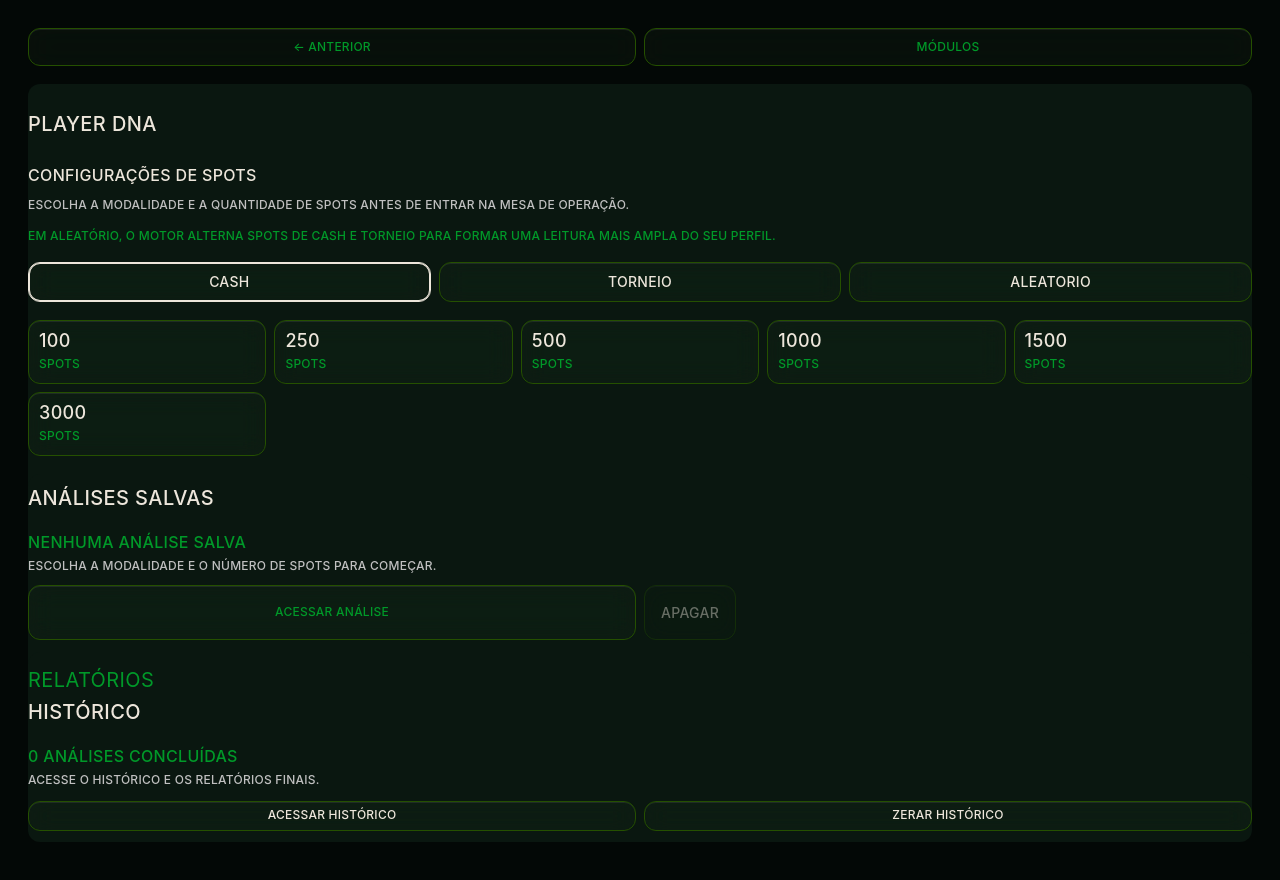
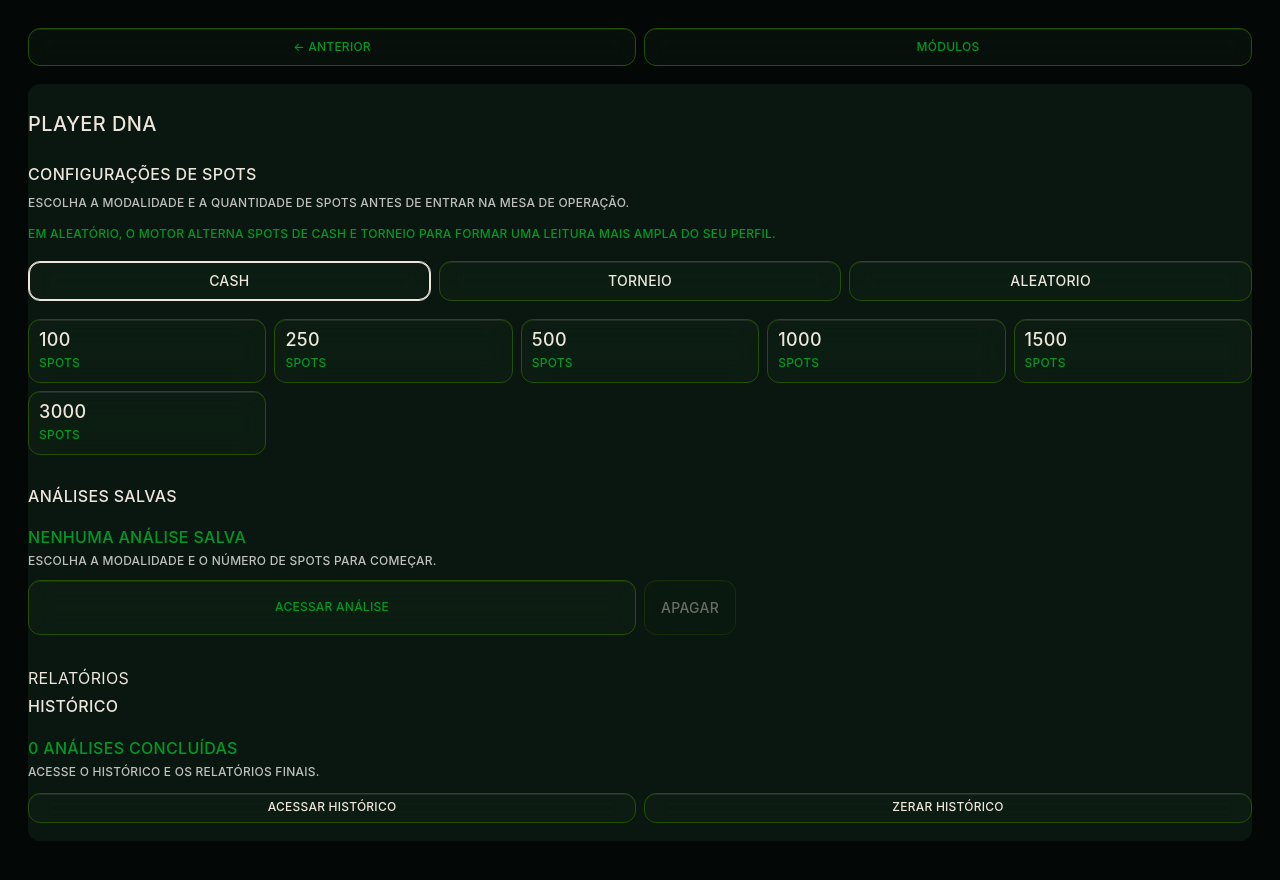
Before and after one commit to SkyareCom/gemeo.stackup.holdem-heroes, a Next.js app: page /player-dna in a window 1280 px wide. Shown: the top 880 px of the page. Built offline with nearby package versions, Linux system fonts and the light colour scheme; a web font is replaced by a local one.

Commit message:
style(player-dna): standardize setup section headings

```diff
--- a/app/player-dna/player-dna-typography.css
+++ b/app/player-dna/player-dna-typography.css
@@ -108,13 +108,22 @@ html body main.player-dna-page [class*="track"] i{
   font-size:10px!important;
 }
 
-/* Main Player DNA setup headings. */
-.player-dna-page .profile-panel > div > div:first-child > .eyebrow,
-.player-dna-page .saved-analysis-title,
-.player-dna-page .history-eyebrow{
+/* Setup section titles: Configurações, Análises, Histórico, Relatórios. */
+html body main.player-dna-page section.profile-panel h2,
+html body main.player-dna-page section.profile-panel .eyebrow.saved-analysis-title,
+html body main.player-dna-page section.profile-panel .eyebrow.history-eyebrow,
+html body main.player-dna-page section.profile-panel .history-panel::before{
+  color:var(--pd-text)!important;
+  -webkit-text-fill-color:var(--pd-text)!important;
+  font-size:16px!important;
+  line-height:1.15!important;
+  letter-spacing:.02em!important;
+}
+
+/* Keep PLAYER DNA as the module identifier, separate from the four section titles. */
+html body main.player-dna-page section.profile-panel > div > div:first-child > div.eyebrow{
   font-size:20px!important;
   line-height:1.08!important;
-  letter-spacing:.02em!important;
 }
 
 .player-dna-page .history-panel{
@@ -124,23 +133,7 @@ html body main.player-dna-page [class*="track"] i{
 .player-dna-page .history-panel::before{
   content:"RELATÓRIOS"!important;
   display:block!important;
-  color:var(--pd-accent)!important;
-  font-size:20px!important;
-  line-height:1.08!important;
-  letter-spacing:.02em!important;
   margin:4px 0 0!important;
-}
-
-/* Stronger override than legacy global Player DNA rules. */
-html body main.player-dna-page section.profile-panel > div > div:first-child > div.eyebrow,
-html body main.player-dna-page section.profile-panel .eyebrow.saved-analysis-title,
-html body main.player-dna-page section.profile-panel .eyebrow.history-eyebrow{
-  font-size:20px!important;
-  line-height:1.08!important;
-}
-html body main.player-dna-page section.profile-panel .history-panel::before{
-  font-size:20px!important;
-  line-height:1.08!important;
 }
 
 /* Navigation: aligned to the same horizontal margins as the page content. */
```
